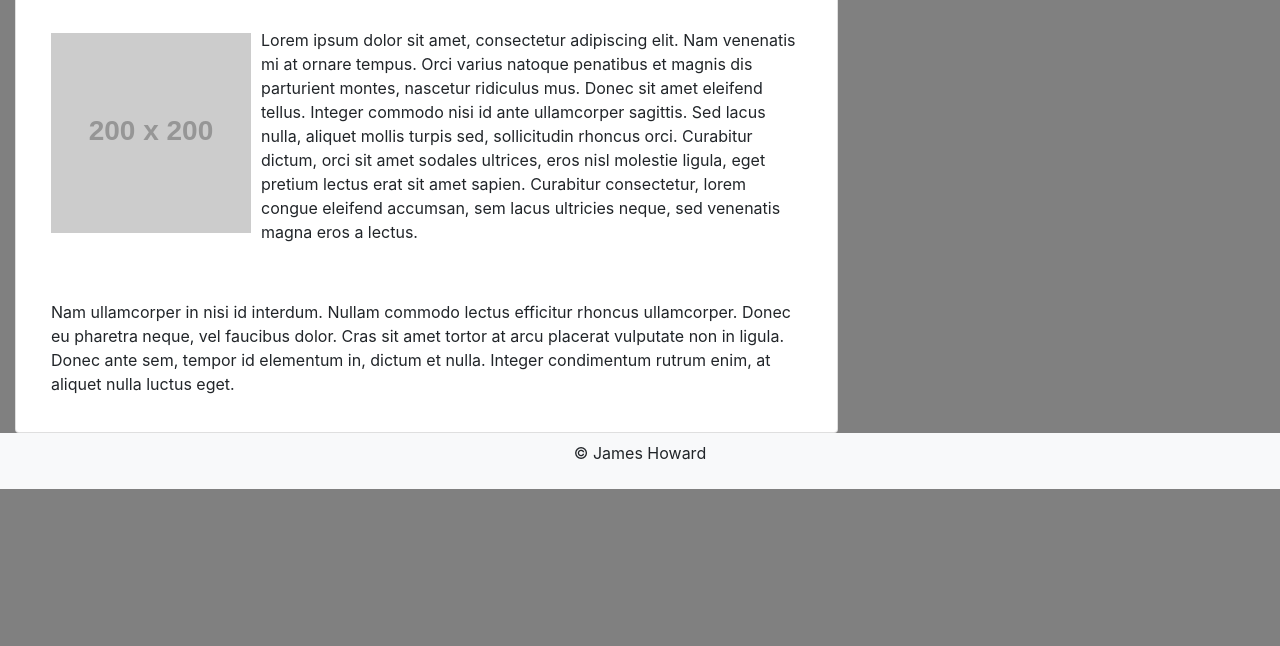
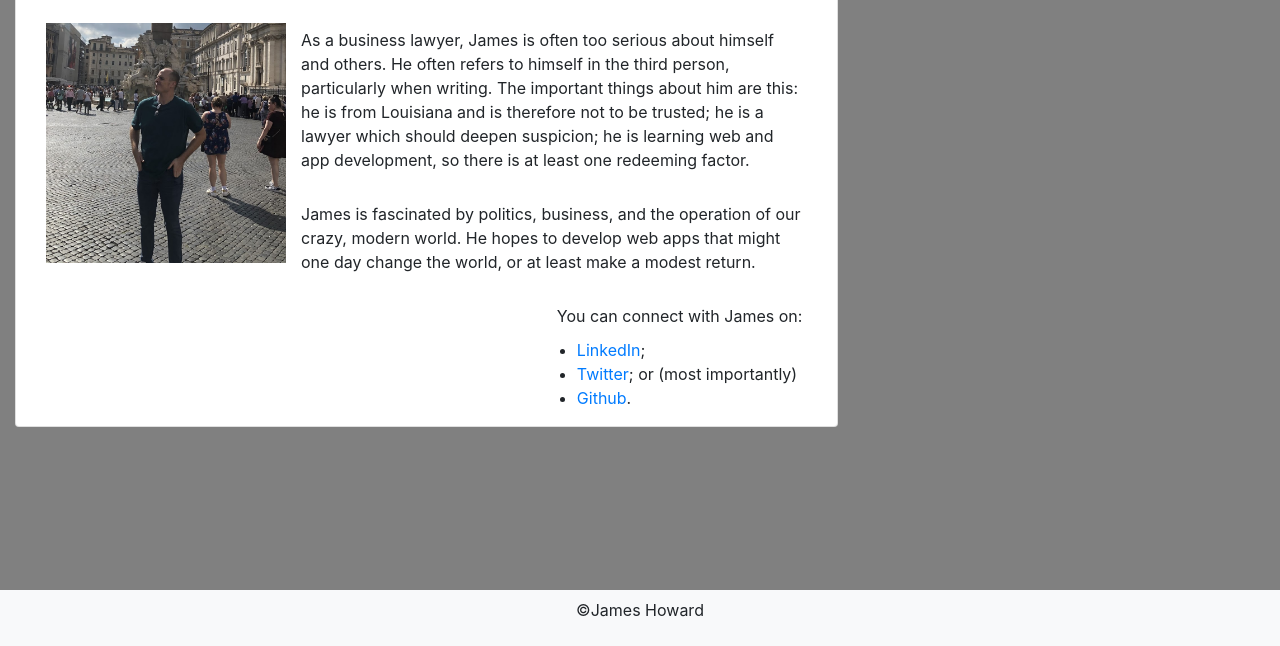
Before and after one commit to jth2698/bootstrap-portfolio, a plain HTML site: page index.html in a window 1280 px wide. Shown: the part 154-800 px from the top of the page. Drawn offline with nearby package versions, Linux system fonts and the light colour scheme; placeholder pictures from the web are drawn by us.

Commit message:
correct html validation errors

```diff
--- a/index.html
+++ b/index.html
@@ -15,7 +15,7 @@
 </head>
 
 <body>
-    <section>
+    <header>
         <!-- Add standard light navbar -->
         <nav class="navbar navbar-expand-lg navbar-light bg-light">
             <a class="navbar-brand" href="index.html">James Howard</a>
@@ -39,7 +39,7 @@
                 </ul>
             </div>
         </nav>
-    </section>
+    </header>
 
     <!-- Break for page content -->
 
@@ -55,16 +55,23 @@
                             <h1 class="card-title">About Me</h1>
                         </div>
                         <div class="container">
-                            <img class="img-fluid float-left" src="https://via.placeholder.com/200">
-                            <p class="card-body">
-                                Lorem ipsum dolor sit amet, consectetur adipiscing elit. Nam venenatis mi at ornare tempus. Orci varius natoque penatibus et magnis dis parturient montes, nascetur ridiculus mus. Donec sit amet eleifend tellus. Integer commodo nisi id ante ullamcorper
-                                sagittis. Sed lacus nulla, aliquet mollis turpis sed, sollicitudin rhoncus orci. Curabitur dictum, orci sit amet sodales ultrices, eros nisl molestie ligula, eget pretium lectus erat sit amet sapien. Curabitur consectetur,
-                                lorem congue eleifend accumsan, sem lacus ultricies neque, sed venenatis magna eros a lectus.
+                            <img class="img-fluid float-left about-me-img" src="./site-assets/site-images/rome.jpg" alt="James looking pensive">
+                            <p class=" card-body ">
+                                As a business lawyer, James is often too serious about himself and others. He often refers to himself in the third person, particularly when writing. The important things about him are this: he is from Louisiana and is therefore not to be trusted; he
+                                is a lawyer which should deepen suspicion; he is learning web and app development, so there is at least one redeeming factor.
                             </p>
-                            <p class="card-body">
-                                Nam ullamcorper in nisi id interdum. Nullam commodo lectus efficitur rhoncus ullamcorper. Donec eu pharetra neque, vel faucibus dolor. Cras sit amet tortor at arcu placerat vulputate non in ligula. Donec ante sem, tempor id elementum in, dictum et nulla.
-                                Integer condimentum rutrum enim, at aliquet nulla luctus eget.
+                            <p class="card-body ">
+                                James is fascinated by politics, business, and the operation of our crazy, modern world. He hopes to develop web apps that might one day change the world, or at least make a modest return.
                             </p>
+                            <div class="float-right">
+                                <p class="card-body">
+                                    You can connect with James on:</p>
+                                <ul>
+                                    <li><a href="https://www.linkedin.com/in/james-howard-78247a14/">LinkedIn</a>;</li>
+                                    <li> <a href="https://twitter.com/atxbusinessatty ">Twitter</a>; or (most importantly)</li>
+                                    <li> <a href="https://github.com/jth2698 "> Github</a>. </li>
+                                </ul>
+                            </div>
                         </div>
                     </div>
                 </div>
@@ -72,17 +79,21 @@
         </div>
     </section>
 
+    <!-- Break for footer -->
+
+    <br>
+
     <footer>
-        <nav class="navbar static-bottom navbar-light bg-light">
-            <p class="mx-auto">&#169 James Howard</p>
+        <nav class="navbar fixed-bottom navbar-light bg-light ">
+            <p class="mx-auto ">&#169;James Howard</p>
         </nav>
     </footer>
 
     <!-- Optional JavaScript -->
     <!-- jQuery first, then Popper.js, then Bootstrap JS -->
-    <script src="https://code.jquery.com/jquery-3.5.1.slim.min.js" integrity="sha384-DfXdz2htPH0lsSSs5nCTpuj/zy4C+OGpamoFVy38MVBnE+IbbVYUew+OrCXaRkfj" crossorigin="anonymous"></script>
-    <script src="https://cdn.jsdelivr.net/npm/popper.js@1.16.0/dist/umd/popper.min.js" integrity="sha384-Q6E9RHvbIyZFJoft+2mJbHaEWldlvI9IOYy5n3zV9zzTtmI3UksdQRVvoxMfooAo" crossorigin="anonymous"></script>
-    <script src="https://stackpath.bootstrapcdn.com/bootstrap/4.5.0/js/bootstrap.min.js" integrity="sha384-OgVRvuATP1z7JjHLkuOU7Xw704+h835Lr+6QL9UvYjZE3Ipu6Tp75j7Bh/kR0JKI" crossorigin="anonymous"></script>
+    <script src="https://code.jquery.com/jquery-3.5.1.slim.min.js " integrity="sha384-DfXdz2htPH0lsSSs5nCTpuj/zy4C+OGpamoFVy38MVBnE+IbbVYUew+OrCXaRkfj " crossorigin="anonymous "></script>
+    <script src="https://cdn.jsdelivr.net/npm/popper.js@1.16.0/dist/umd/popper.min.js " integrity="sha384-Q6E9RHvbIyZFJoft+2mJbHaEWldlvI9IOYy5n3zV9zzTtmI3UksdQRVvoxMfooAo " crossorigin="anonymous "></script>
+    <script src="https://stackpath.bootstrapcdn.com/bootstrap/4.5.0/js/bootstrap.min.js " integrity="sha384-OgVRvuATP1z7JjHLkuOU7Xw704+h835Lr+6QL9UvYjZE3Ipu6Tp75j7Bh/kR0JKI " crossorigin="anonymous "></script>
 
 </body>
 
--- a/site-assets/styles.css
+++ b/site-assets/styles.css
@@ -7,12 +7,16 @@
     font-weight: bolder;
     margin-left: 20px;
 }
+
+
 /* Set background color of all pages */
 
 body {
     height: 100%;
     background-color: grey;
 }
+
+
 /* Style heading of all .card-titles */
 
 .card-title {
@@ -25,13 +29,32 @@
     padding-left: 20px;
     border-bottom: 1px solid lightseagreen;
 }
-                /* For index.html, align top of picture with text and create space between picture and text */
+
+
+/* For index.html, align top of picture with text and create space between picture and text, size image for consistency with homework example, and reduce spacing between card-body paragraphs */
 
 .container .float-left {
-                    padding-top: 5px;
-                    margin-right: 10px;
+    padding: 5px;
+    margin: 10px;
 }
+
+.container .about-me-img {
+    width: 250px;
+    height: 250px;
+}
+
+.container .card-body {
+    padding-bottom: 5px !important;
+    margin-bottom: 5px !important;
+}
+
+
 /* For contact.html, target <form> element for spacing within card and change button to square with new background-color*/
+
+.container .card-body .float-right {
+    float: right;
+    text-align: right;
+}
 
 .container form {
     margin-right: 30px;
@@ -43,13 +66,20 @@
     border-radius: 0 !important;
     background-color: lightseagreen;
 }
-                /* For portfolio.html, add margin spacing to <img> */
+
+
+/* For portfolio.html, add margin spacing to <img> and size images for consistency with homework example */
 
 .container img {
     margin-top: 20px;
     margin-right: 30px;
     margin-bottom: 20px;
     margin-left: 20px;
+}
+
+.container .portfolio-img {
+    width: 350px;
+    height: 350px;
 }
 
 @media screen and (max-width: 450px) {
```
Also changed, not shown: contact.html (+6 -3 lines), portfolio.html (+12 -9 lines), site-assets/site-images/duck-austin.JPG (added), site-assets/site-images/rome.jpg (added), 1 other file. Lines whose indentation alone changed are shown as unchanged.
